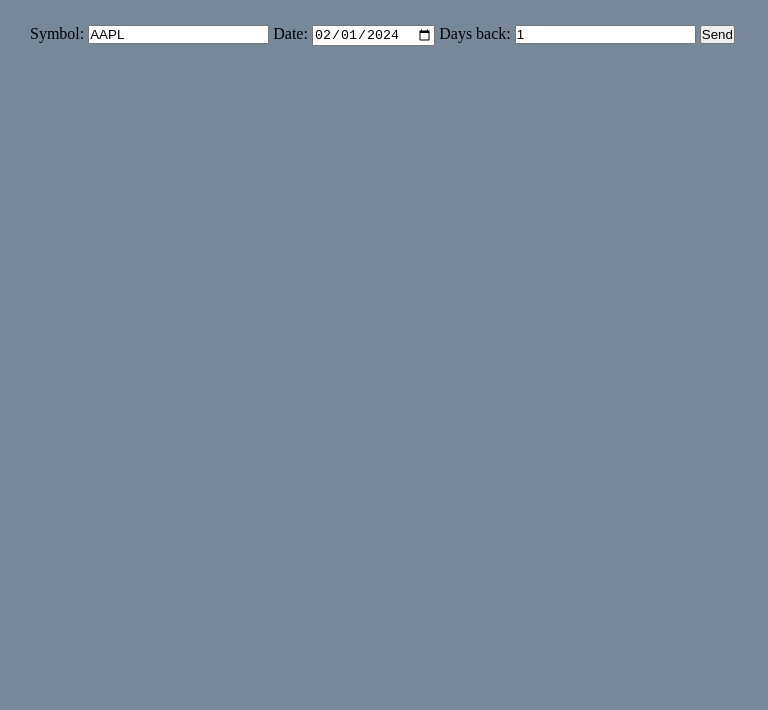
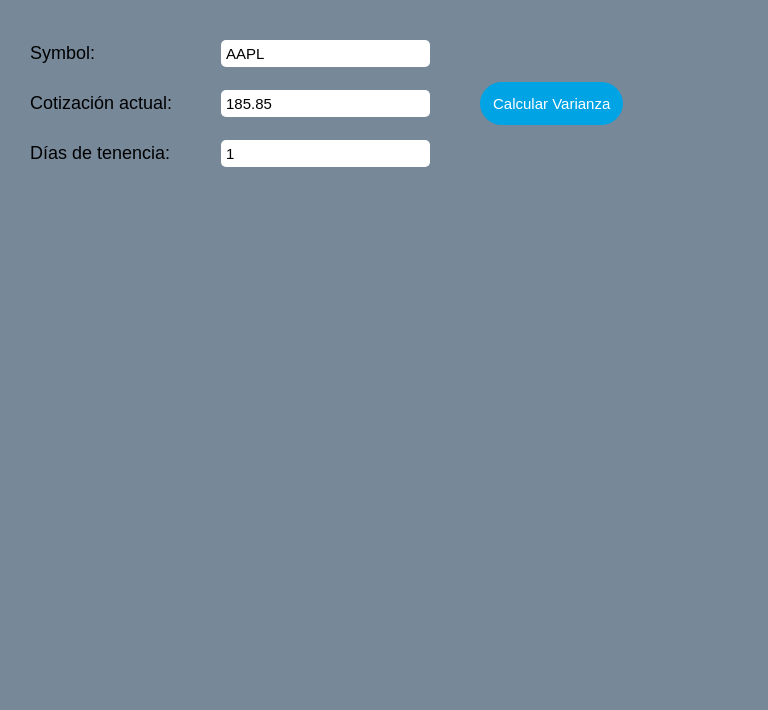
Before and after one commit to TomMaspero/FinanceApi, a plain HTML site: page index.html in a window 1280 px wide. Shown: the part 90-800 px from the top of the page, without its empty margins (0-768 px from the left). Drawn offline with Linux system fonts and the light colour scheme.

Commit message:
added styles and changed the input from a date to a given closing value

```diff
--- a/index.html
+++ b/index.html
@@ -32,15 +32,26 @@
     </div>     -->
 
     <div class="container" style="margin-top: 30px;">
-        <span>Symbol: </span><input type="text" placeholder="symbol" id="symbol_input" value="AAPL">
-        <span>Date: </span><input type="date" name="date" id="current_date" value="2024-02-01">
-        <span>Days back: </span><input type="number" name="days_back" id="days_back" value="1" min="1">
-        <button id="get_symbol" onclick="getData()">Send</button>
+        <div class="left">
+            <div class="input_container">
+                <span>Symbol: </span><input type="text" placeholder="symbol" id="symbol_input" value="AAPL">
+            </div>
+            <div class="input_container">
+                <!-- <span>Date: </span><input type="date" name="date" id="current_date" value="2024-02-01"> -->
+                <span>Cotización actual: </span><input type="number" id="cotizacion_input" value="185.85">
+            </div>
+            <div class="input_container">
+                <span>Días de tenencia: </span><input type="number" name="days_back" id="days_back" value="1" min="1">
+            </div>
+        </div>
+        <div class="right">
+            <button id="get_symbol" onclick="getData()">Calcular Varianza</button>
+        </div>
     </div>
 
-    <ul>
-
-    </ul>
+    <div class="list_container">
+        <ul class="list" id="lista_cotizaciones"></ul>
+    </div>
 
 </main>
 
--- a/script.js
+++ b/script.js
@@ -10,48 +10,35 @@ function getDataFromRange(){
 
 function getData(){
     let symbol = document.getElementById("symbol_input").value.toUpperCase();
-    let date = document.getElementById("current_date").value;
+    let cotizacion = document.getElementById("cotizacion_input").value;
     let days = document.getElementById("days_back").value;
 
-    let priorDate = extractDate(subtractDays(date, days));
+    let date = extractDate(subtractDays(days));
 
-    console.log(priorDate, date);
-
-    fetchData(symbol, priorDate, date);
+    fetchData(symbol, cotizacion, date);
 }
 
-function subtractDays(date, days){
-    let newDate = new Date(date);
-    // console.log(date)
+function subtractDays(days){
+    let newDate = new Date();
     newDate.setDate(newDate.getDate() - (days-1))
+    // console.log(newDate.getDay());
     return newDate;
 }
 
-//extracts a string in format "YYYY-MM-DD" from a Date object
-function extractDate(date){
-    let year = date.getFullYear();
-    let month = ('0' + (date.getMonth() + 1)).slice(-2);
-    let day = ('0' + date.getDate()).slice(-2);
-
-    let dateString = `${year}-${month}-${day}`;
-    return dateString;
-}
 
 //once both data points have been resolved calculates the variance
-async function fetchData(symbol, date1, date2){
+async function fetchData(symbol, cotizacion, date){
     try {
-        const [data1, data2] = await Promise.all([
-            fetchStockData(symbol, date1),
-            fetchStockData(symbol, date2)
-            // fetchMockData(date1),
-            // fetchMockData(date2),
+        const [data] = await Promise.all([
+            fetchStockData(symbol, date)
         ]);
 
-        const [date1Data, close1] = data1;
-        const [date2Data, close2] = data2;
-        let variance = getVariance(close1, close2);
+        const [dateData, close] = data;
+        let variance = getVariance(close, cotizacion);
 
-        const markup = `<li>${symbol} closed at ${close1} on ${date1} and at ${close2} on ${date2}, variance: ${variance}</li>`;
+        let currentDate = extractDate(new Date());
+
+        const markup = `<li>${symbol} cerró a ${close} en el día ${date}; y a ${cotizacion} en el día ${currentDate}. Varianza: ${variance}</li>`;
         document.querySelector('ul').insertAdjacentHTML('beforeend', markup);
 
     } catch (error){
@@ -64,6 +51,16 @@ function getVariance(close1, close2){
     let variance = ((close2-close1)/close1)*100;
     variance = Math.round(variance * 100) / 100;
     return variance;
+}
+
+//extracts a string in format "YYYY-MM-DD" from a Date object
+function extractDate(date){
+    let year = date.getFullYear();
+    let month = ('0' + (date.getMonth() + 1)).slice(-2);
+    let day = ('0' + date.getDate()).slice(-2);
+
+    let dateString = `${year}-${month}-${day}`;
+    return dateString;
 }
 
 //sends a request to fetch the data of a given company on a specific date
@@ -101,7 +98,6 @@ function fetchMockData(date){
     })
 }
 
-
 function fetchMockDataByRange(dateFrom, dateTo){
     fetch("./response.json")
     .then((res) => {
--- a/style.css
+++ b/style.css
@@ -2,6 +2,7 @@
     margin: 0;
     padding: 0;
     box-sizing: border-box;
+    font-family: "Rubik", sans-serif;
 }
 
 body {
@@ -48,3 +49,60 @@ body {
     color: #0a58ca;
     transition: 0.5s ease;
 }
+
+.container {
+    display: flex;
+    flex-direction: row;
+    margin-bottom: 20px;
+}
+
+.left {
+    display: flex;
+    flex-direction: column;
+    height: 150px;
+    justify-content: space-around;
+}
+
+.input_container {
+    width: 400px;
+    display: flex;
+    justify-content: space-between;
+    align-items: center;
+}
+
+input {
+    border-radius: 5px;
+    border: none;
+    padding: 5px;
+    font-family: "Rubik", sans-serif;
+    font-size: 15px;
+}
+
+span {
+    font-size: 18px;
+}
+
+
+button {
+    padding: 12px;
+    border: none;
+    border-radius: 30px;
+    font-family: "Rubik", sans-serif;
+    font-size: 15px;
+    background-color: #00a3e4;
+    border: 1px solid #00a3e4;
+    color: white;
+}
+
+button:hover {
+    transition: 0.5s ease;
+    background-color: #0d2055;
+}
+
+.right {
+    height: 150px;
+    display: flex;
+    align-items: center;
+    justify-content: center;
+    margin-left: 50px;
+}
```
